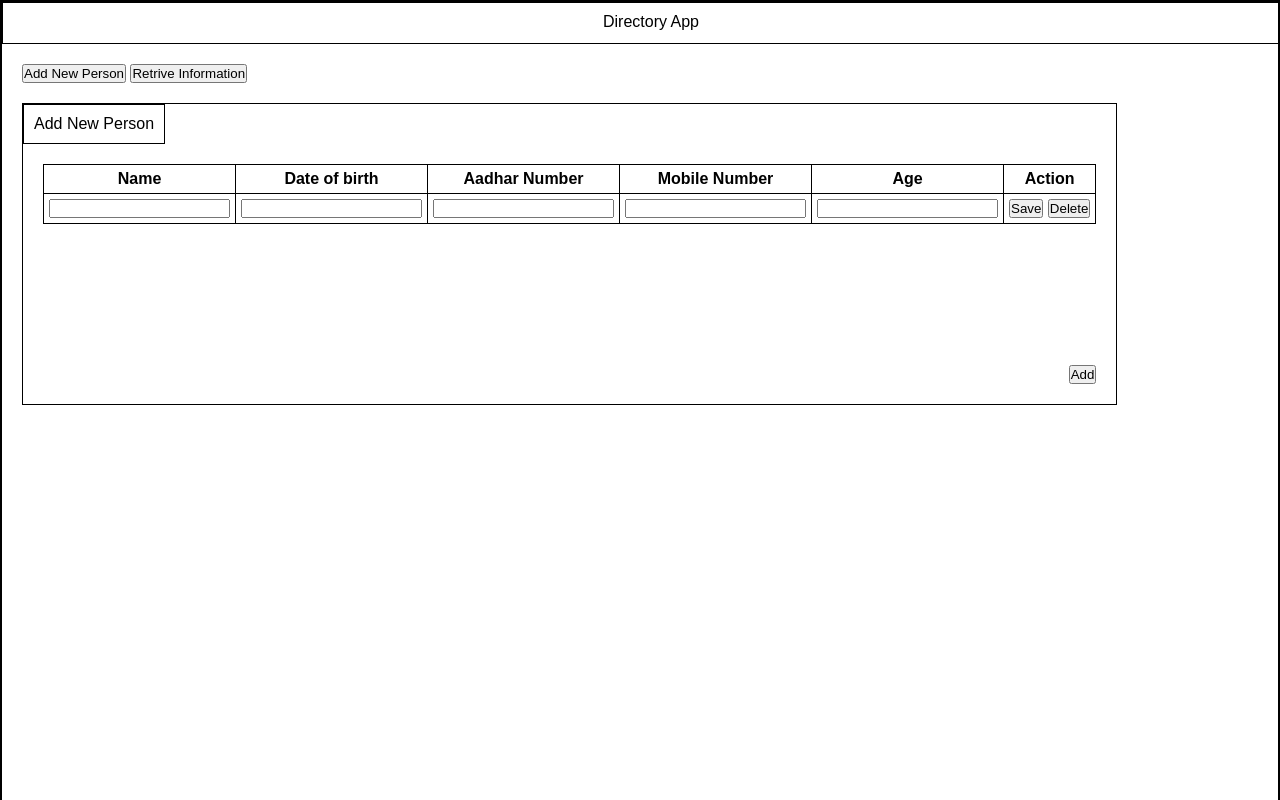
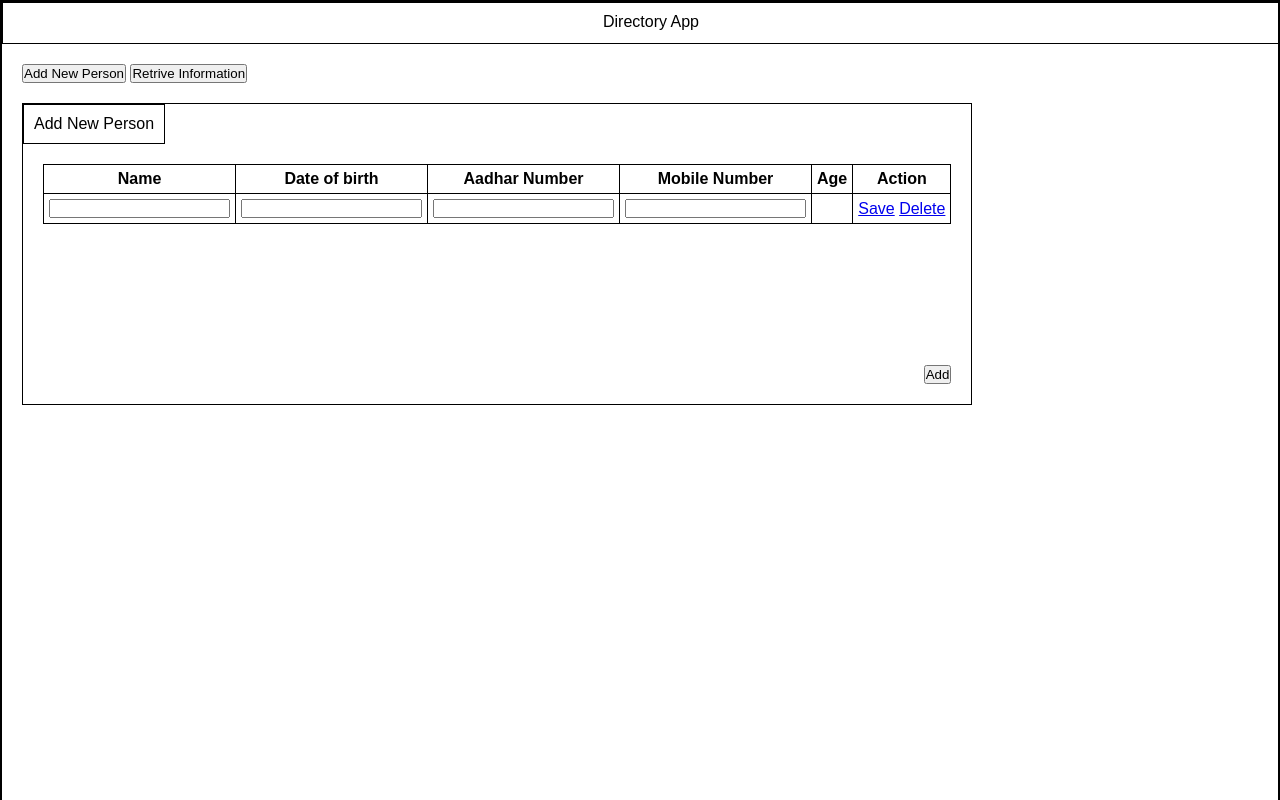
Before and after one commit to Ram-1234/users_details, a plain HTML site: page index.html in a window 1280 px wide. Shown: the top 800 px of the page. Drawn offline with Linux system fonts and the light colour scheme.

Commit message:
Update index.html

```diff
--- a/index.html
+++ b/index.html
@@ -12,7 +12,6 @@
 <body>
     <div id="container">
         <div id="yourapp">Directory App</div>
-
         <div id="add_retrive">
             <button type="button" id="adduser">Add New Person</button>
             <button type="button" id="retrive">Retrive Information</button>
@@ -30,25 +29,25 @@
                 </tr>
                 <tr>
                     <td>
-                        <input type="text" id="username">
+                        <input type="text" id="username" required>
                     </td>
                     <td>
-                        <input type="text" id="userdob">
+                        <input type="text" id="userdob" reqquired>
                     </td>
                     <td>
-                        <input type="text" id="aadhar">
+                        <input type="text" id="aadhar" required>
                     </td>
                     <td>
-                        <input type="text" id="mobile">
+                        <input type="text" id="mobile" required>
+                    </td>
+                    <td id="age">
+
                     </td>
                     <td>
-                        <input type="text" id="age">
-                    </td>
-                    <td>
-                        <button id="saveUser" onclick="saveUsers()">Save</button>
-                        <button id="deleteUser" onclick="deleteUsers()">Delete</button>
-                        <!-- <a href="#" id="saveUser">Save</a>
-                        <a href="#" id="deleteUser">Delete</a> -->
+                        <!-- <button id="saveUser" onclick="saveUsers()">Save</button>
+                        <button id="deleteUser" onclick="deleteUsers()">Delete</button> -->
+                        <a href="#" id="saveUser" onclick="saveUsers()">Save</a>
+                        <a href="#" id="deleteUser" onclick="deleteUsers()">Delete</a>
                     </td>
                 </tr>
             </table>
```
